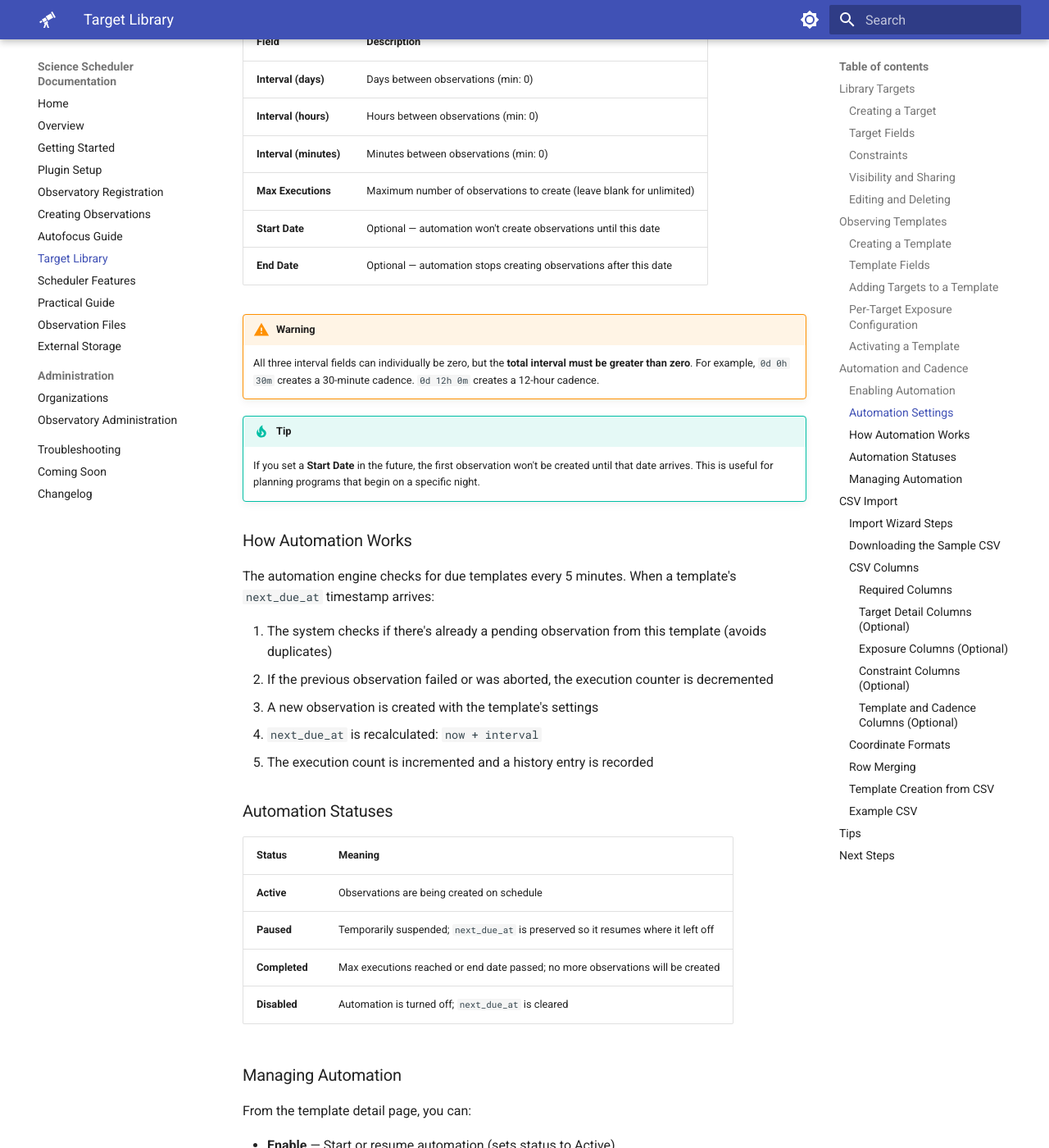
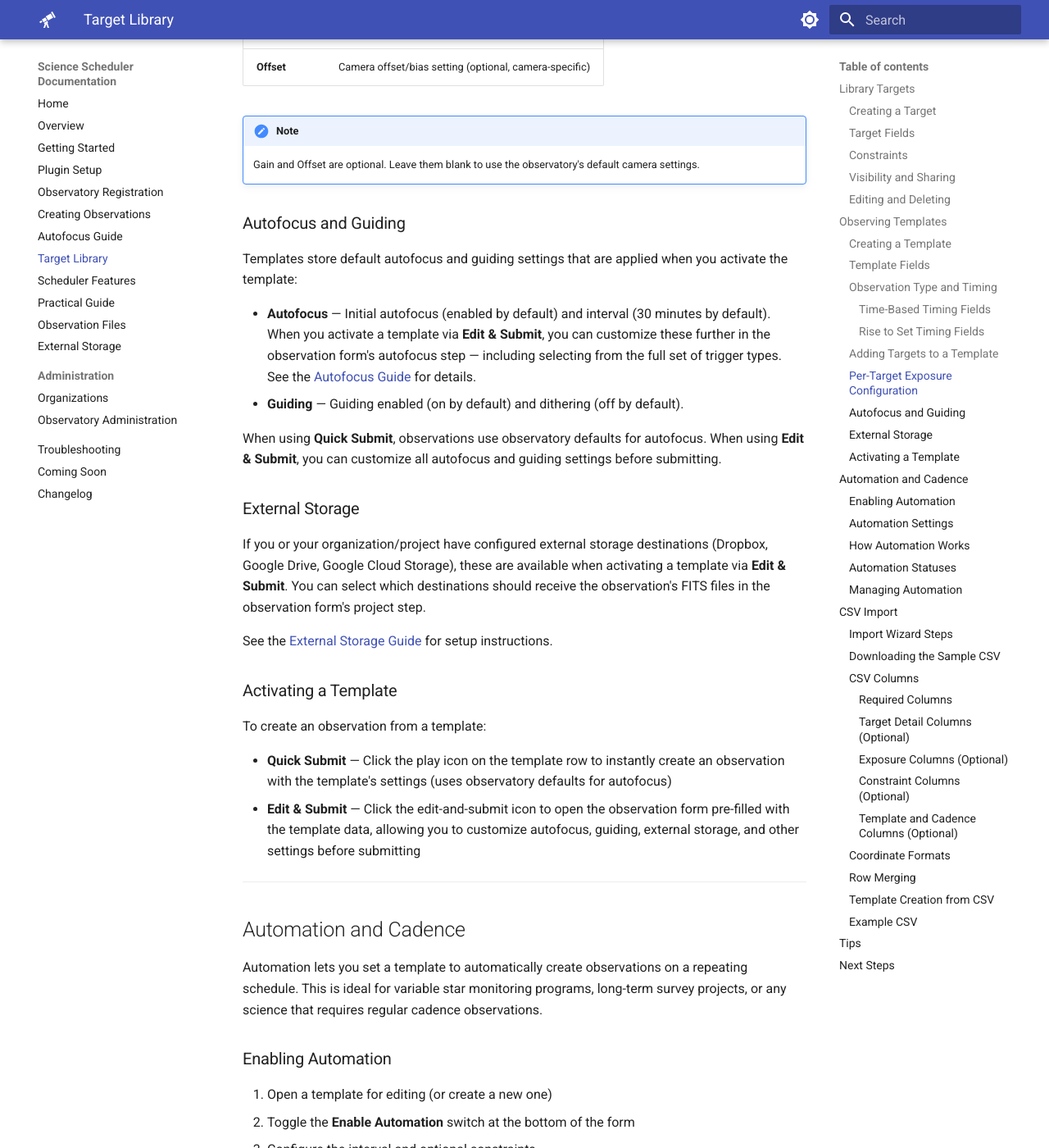
Before and after one commit to First-Light-Systems/nina-scheduler-docs, an MkDocs documentation site: the page built from docs/TARGET_LIBRARY.md, in a window 1280 px wide and 1400 px high, scrolled down 4829 px. Shown: the whole window at 82% size. Built offline with MkDocs 1.6.1 and Material for MkDocs 9.7.7, drawn with Linux system fonts in a browser that asks for light colours; some of the changed text lies outside the part shown.

Commit message:
Update Target Library docs with timing, autofocus, and storage (v1.1)
Added observation type timing fields (Time-Based, Rise to Set), autofocus
and guiding settings section, external storage cross-references, clarified
CSV Observatory column behavior for template creation, and expanded import
preview step description.

Co-Authored-By: Claude Opus 4.6 <noreply@anthropic.com>

```diff
--- a/docs/TARGET_LIBRARY.md
+++ b/docs/TARGET_LIBRARY.md
@@ -1,6 +1,12 @@
 # Target Library
 
-**Document Version**: 1.0 | **Last Updated**: February 2026
+**Document Version**: 1.1 | **Last Updated**: February 2026
+
+> **What's New in v1.1** (February 2026):
+> - Observation type and timing fields for templates (Time-Based, Rise to Set)
+> - Autofocus and guiding settings carried through from templates
+> - External storage destinations inherited when activating templates
+> - CSV import clarifications for template creation via Observatory column
 
 The Target Library is your central hub for managing saved astronomical targets, creating reusable observing templates, importing target lists via CSV, and setting up automated cadence scheduling. Instead of re-entering coordinates and exposure plans every time you submit an observation, you can save them once and reuse them whenever you need.
 
@@ -89,6 +95,31 @@ Observing templates are reusable observation blueprints. They combine one or mor
 | **Sharing** | No | Private, Observatory, or Organization visibility |
 | **Description** | No | Free-text description of the observing plan |
 
+### Observation Type and Timing
+
+Templates support four observation types. Depending on the type selected, additional timing fields appear:
+
+| Type | Timing Fields | Description |
+|------|---------------|-------------|
+| **Flexible** | None | Runs when time permits, can be interrupted and resumed |
+| **Time-Based** | Min Time, Desired Time, Fill Time | Runs for a specified duration |
+| **Fixed Time** | Fixed Start, Fixed End | Must execute within an exact time window |
+| **Rise to Set** | Safety Margin | Observes from target rise to set with configurable margin |
+
+#### Time-Based Timing Fields
+
+| Field | Description |
+|-------|-------------|
+| **Min Time (minutes)** | Minimum useful observation time — shorter sessions won't be scheduled |
+| **Desired Time (minutes)** | Target observation duration |
+| **Fill Time** | When enabled, the observation fills all available time rather than stopping at the desired duration |
+
+#### Rise to Set Timing Fields
+
+| Field | Default | Description |
+|-------|---------|-------------|
+| **Safety Margin (minutes)** | 15 | Buffer time after rise and before set to avoid low-altitude imaging |
+
 ### Adding Targets to a Template
 
 Templates can contain one or more targets. For each target you add:
@@ -114,12 +145,27 @@ Once you select an observatory, the available filters appear automatically. For
 !!! note
     Gain and Offset are optional. Leave them blank to use the observatory's default camera settings.
 
+### Autofocus and Guiding
+
+Templates store default autofocus and guiding settings that are applied when you activate the template:
+
+- **Autofocus** — Initial autofocus (enabled by default) and interval (30 minutes by default). When you activate a template via **Edit & Submit**, you can customize these further in the observation form's autofocus step — including selecting from the full set of trigger types. See the [Autofocus Guide](AUTOFOCUS_GUIDE.md) for details.
+- **Guiding** — Guiding enabled (on by default) and dithering (off by default).
+
+When using **Quick Submit**, observations use observatory defaults for autofocus. When using **Edit & Submit**, you can customize all autofocus and guiding settings before submitting.
+
+### External Storage
+
+If you or your organization/project have configured external storage destinations (Dropbox, Google Drive, Google Cloud Storage), these are available when activating a template via **Edit & Submit**. You can select which destinations should receive the observation's FITS files in the observation form's project step.
+
+See the [External Storage Guide](EXTERNAL_STORAGE.md) for setup instructions.
+
 ### Activating a Template
 
 To create an observation from a template:
 
-- **Quick Submit** — Click the play icon on the template row to instantly create an observation with the template's settings
-- **Edit & Submit** — Click the edit-and-submit icon to open the observation form pre-filled with the template data, allowing you to make adjustments before submitting
+- **Quick Submit** — Click the play icon on the template row to instantly create an observation with the template's settings (uses observatory defaults for autofocus)
+- **Edit & Submit** — Click the edit-and-submit icon to open the observation form pre-filled with the template data, allowing you to customize autofocus, guiding, external storage, and other settings before submitting
 
 ---
 
@@ -193,7 +239,7 @@ The CSV import wizard lets you bulk-import targets — and optionally create tem
 The import follows a 4-step process:
 
 1. **Upload** — Select or drag-and-drop a CSV file (.csv or .txt, up to 10 MB)
-2. **Preview** — Review parsed targets, detected columns, and any warnings or errors
+2. **Preview** — Review parsed targets, detected columns, and any warnings or errors. The preview shows which columns were recognized, how many targets were detected, and highlights any rows with missing required fields or coordinate parsing issues.
 3. **Configure** — Set project, default target type, tags, and template options
 4. **Results** — See how many targets and templates were created, skipped, or failed
 
@@ -280,9 +326,14 @@ This creates **one** library target (M13) with **four** exposure configurations.
 
 ### Template Creation from CSV
 
-When your CSV includes an **Observatory** column, the importer automatically creates observing templates grouped by observatory code. During the Configure step, you provide a template name — the system appends observatory and cadence suffixes as needed.
+The **Observatory** column is the key that controls whether templates are created:
 
-Targets with different cadence settings are placed into separate templates, even if they share the same observatory.
+- **Rows without an Observatory value** create library targets only (no template)
+- **Rows with an Observatory code** create both a library target and add it to a template for that observatory
+
+When an Observatory column is present, the importer automatically creates observing templates grouped by observatory code. During the Configure step, you provide a template name — the system appends observatory and cadence suffixes as needed.
+
+Targets with different cadence settings are placed into separate templates, even if they share the same observatory. This means a single CSV file can create multiple templates if targets have different automation schedules.
 
 ### Example CSV
 
@@ -316,6 +367,8 @@ This creates:
 ## Next Steps
 
 - **New to observations?** See [Creating Observations](CREATING_OBSERVATIONS.md)
+- **Configure autofocus?** See [Autofocus Guide](AUTOFOCUS_GUIDE.md)
+- **Set up cloud storage?** See [External Storage Guide](EXTERNAL_STORAGE.md)
 - **Need scheduling details?** See [Scheduler Features](USER_GUIDE_SCHEDULER_FEATURES.md)
 - **Managing projects?** See [Creating Observations - Projects](CREATING_OBSERVATIONS.md#projects)
 - **Having problems?** See [Troubleshooting](TROUBLESHOOTING.md)
```
Also changed, not shown: docs/CHANGELOG.md (+14 -0 lines).
